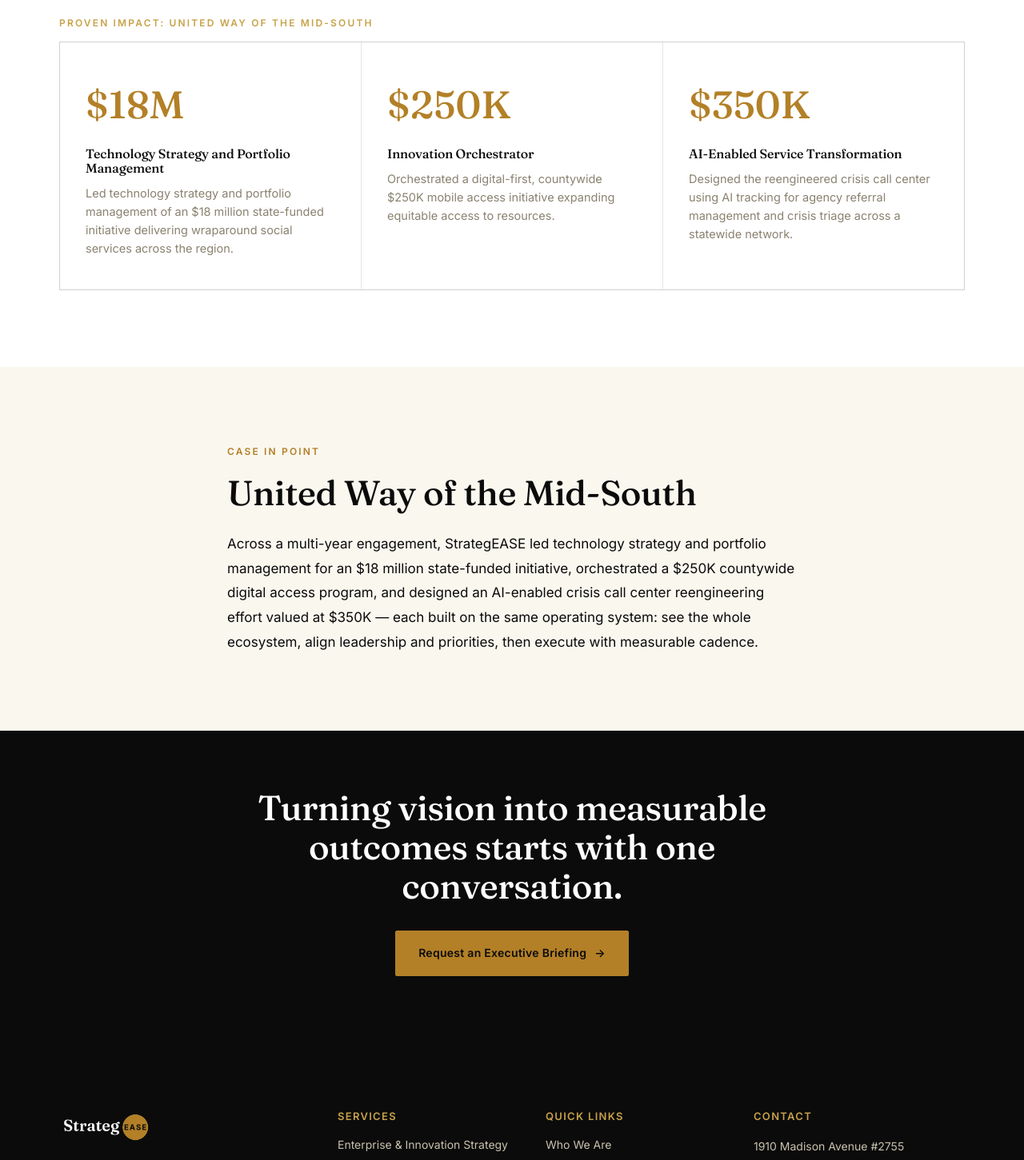
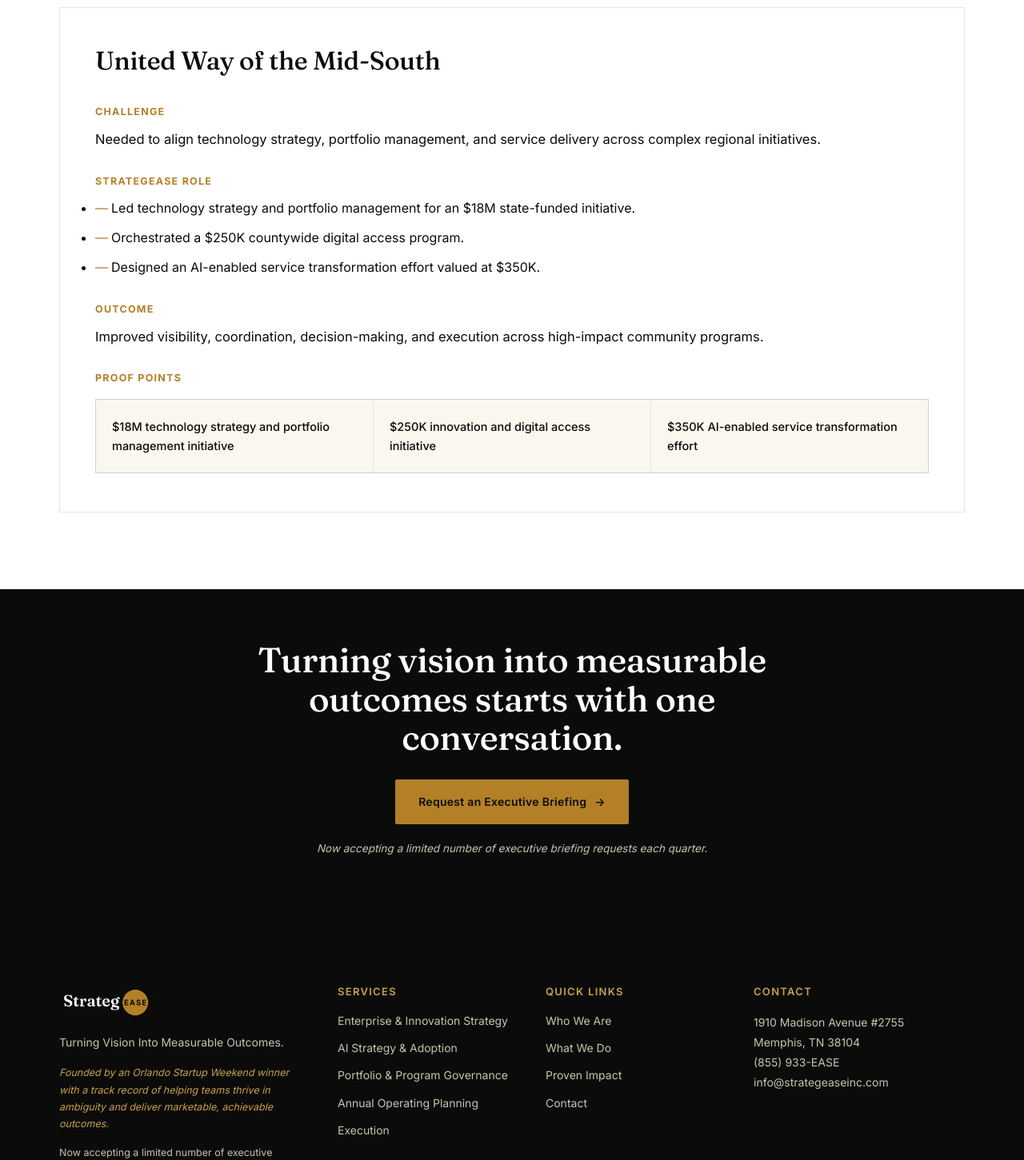
Before and after one commit to jarvisjharris1-dme/strategease, a React (Vite) app: page /proven-impact in a window 1280 px wide. Shown: the part 580-2031 px from the top of the page at 80% size. Built offline with nearby package versions, Linux system fonts and the light colour scheme.

Commit message:
Site Updates founder request

```diff
--- a/index.html
+++ b/index.html
@@ -2,7 +2,7 @@
 <html lang="en">
   <head>
     <meta charset="UTF-8" />
-    <link rel="icon" type="image/svg+xml" href="/favicon.svg" />
+    <link rel="icon" type="image/png" href="/favicon.png" />
     <meta name="viewport" content="width=device-width, initial-scale=1.0" />
     <title>StrategEASE │ Enterprise Strategy, Innovation and AI Execution for Government and Nonprofits</title>
     <meta name="description" content="StrategEASE builds the operating systems that turn strategy into measurable outcomes for government, nonprofit, education, and mission-driven organizations." />
--- /dev/null
+++ b/src/components/CaseStudy.jsx
@@ -0,0 +1,84 @@
+const CASE_STUDIES = [
+  {
+    client: 'United Way of the Mid-South',
+    challenge: 'Needed to align technology strategy, portfolio management, and service delivery across complex regional initiatives.',
+    role: [
+      'Led technology strategy and portfolio management for an $18M state-funded initiative.',
+      'Orchestrated a $250K countywide digital access program.',
+      'Designed an AI-enabled service transformation effort valued at $350K.',
+    ],
+    outcome: 'Improved visibility, coordination, decision-making, and execution across high-impact community programs.',
+    proofPoints: [
+      '$18M technology strategy and portfolio management initiative',
+      '$250K innovation and digital access initiative',
+      '$350K AI-enabled service transformation effort',
+    ],
+  },
+];
+
+function Block({ label, children }) {
+  return (
+    <div style={{ marginBottom: 28 }}>
+      <p style={{ color: 'var(--gold)', fontSize: 12.5, fontWeight: 700, letterSpacing: '0.1em', textTransform: 'uppercase', marginBottom: 10 }}>
+        {label}
+      </p>
+      {children}
+    </div>
+  );
+}
+
+export default function CaseStudy() {
+  return (
+    <div style={{ display: 'flex', flexDirection: 'column', gap: 64 }}>
+      {CASE_STUDIES.map((cs) => (
+        <article
+          key={cs.client}
+          style={{
+            border: '1px solid var(--line-on-light)',
+            padding: '48px 44px',
+            background: 'var(--paper)',
+          }}
+        >
+          <h3 style={{ fontSize: 'clamp(1.5rem, 2.6vw, 2rem)', marginBottom: 36 }}>{cs.client}</h3>
+
+          <Block label="Challenge">
+            <p style={{ fontSize: 16.5, lineHeight: 1.75, color: 'var(--ink)' }}>{cs.challenge}</p>
+          </Block>
+
+          <Block label="StrategEASE Role">
+            <ul style={{ display: 'flex', flexDirection: 'column', gap: 10 }}>
+              {cs.role.map((line) => (
+                <li key={line} style={{ fontSize: 16, lineHeight: 1.7, color: 'var(--ink)', paddingLeft: 20, position: 'relative' }}>
+                  <span style={{ position: 'absolute', left: 0, color: 'var(--gold)' }}>&mdash;</span>
+                  {line}
+                </li>
+              ))}
+            </ul>
+          </Block>
+
+          <Block label="Outcome">
+            <p style={{ fontSize: 16.5, lineHeight: 1.75, color: 'var(--ink)' }}>{cs.outcome}</p>
+          </Block>
+
+          <div>
+            <p style={{ color: 'var(--gold)', fontSize: 12.5, fontWeight: 700, letterSpacing: '0.1em', textTransform: 'uppercase', marginBottom: 16 }}>
+              Proof Points
+            </p>
+            <div style={{ display: 'grid', gridTemplateColumns: 'repeat(3, 1fr)', gap: 1, background: 'var(--line-on-light)', border: '1px solid var(--line-on-light)' }} className="proof-grid">
+              {cs.proofPoints.map((p) => (
+                <div key={p} style={{ background: 'var(--cream)', padding: '22px 20px', fontSize: 14.5, lineHeight: 1.6, fontWeight: 500 }}>
+                  {p}
+                </div>
+              ))}
+            </div>
+          </div>
+        </article>
+      ))}
+      <style>{`
+        @media (max-width: 700px) {
+          .proof-grid { grid-template-columns: 1fr !important; }
+        }
+      `}</style>
+    </div>
+  );
+}
--- a/src/components/CtaBand.jsx
+++ b/src/components/CtaBand.jsx
@@ -3,16 +3,27 @@
 export default function CtaBand({
   heading = 'Turning vision into measurable outcomes starts with one conversation.',
   buttonLabel = 'Request an Executive Briefing',
+  showUrgency = true,
 }) {
   return (
-    <section className="section ink" style={{ paddingTop: 72, paddingBottom: 72, textAlign: 'center' }}>
+    <section className="section ink cta-band" style={{ paddingTop: 64, paddingBottom: 64, textAlign: 'center' }}>
       <div className="container" style={{ maxWidth: 720 }}>
-        <h2 style={{ marginBottom: 32 }}>{heading}</h2>
+        <h2 style={{ marginBottom: 28 }}>{heading}</h2>
         <Link to="/contact" className="btn btn-gold">
           {buttonLabel}
           <span aria-hidden="true">&rarr;</span>
         </Link>
+        {showUrgency && (
+          <p style={{ marginTop: 20, fontSize: 13.5, color: 'var(--muted-on-ink)', fontStyle: 'italic' }}>
+            Now accepting a limited number of executive briefing requests each quarter.
+          </p>
+        )}
       </div>
+      <style>{`
+        @media (max-width: 480px) {
+          .cta-band { padding-top: 44px !important; padding-bottom: 44px !important; }
+        }
+      `}</style>
     </section>
   );
 }
--- a/src/components/Footer.jsx
+++ b/src/components/Footer.jsx
@@ -3,7 +3,7 @@
 
 export default function Footer() {
   return (
-    <footer style={{ background: 'var(--ink)', color: 'var(--muted-on-ink)', paddingTop: 'var(--space-6)' }}>
+    <footer style={{ background: 'var(--ink)', color: 'var(--muted-on-ink)', paddingTop: 'var(--space-6)' }} className="site-footer">
       <div className="container">
         <div
           style={{
@@ -16,8 +16,14 @@
         >
           <div>
             <Logo variant="light" height={42} />
-            <p style={{ marginTop: 18, fontSize: 14, maxWidth: 280, color: 'var(--muted-on-ink)' }}>
+            <p style={{ marginTop: 18, fontSize: 14, maxWidth: 300, color: 'var(--muted-on-ink)' }}>
               Turning Vision Into Measurable Outcomes.
+            </p>
+            <p style={{ marginTop: 16, fontSize: 12.5, lineHeight: 1.7, maxWidth: 300, color: 'var(--gold-bright)', fontStyle: 'italic' }}>
+              Founded by an Orlando Startup Weekend winner with a track record of helping teams thrive in ambiguity and deliver marketable, achievable outcomes.
+            </p>
+            <p style={{ marginTop: 16, fontSize: 12.5, color: 'var(--muted-on-ink)' }}>
+              Now accepting a limited number of executive briefing requests each quarter.
             </p>
           </div>
 
@@ -83,10 +89,11 @@
 
       <style>{`
         @media (max-width: 800px) {
-          .footer-grid { grid-template-columns: 1fr 1fr !important; }
+          .footer-grid { grid-template-columns: 1fr 1fr !important; gap: 32px !important; }
         }
         @media (max-width: 500px) {
-          .footer-grid { grid-template-columns: 1fr !important; }
+          .footer-grid { grid-template-columns: 1fr !important; gap: 28px !important; }
+          .site-footer { padding-top: 48px !important; }
         }
         footer a:hover { color: var(--gold-bright); }
       `}</style>
--- a/src/pages/Contact.jsx
+++ b/src/pages/Contact.jsx
@@ -3,7 +3,7 @@
 export default function Contact() {
   const [submitted, setSubmitted] = useState(false);
   const [values, setValues] = useState({
-    name: '', organization: '', role: '', email: '', outcome: '',
+    name: '', organization: '', role: '', email: '', phone: '', outcome: '',
   });
   const [errors, setErrors] = useState({});
 
@@ -26,13 +26,23 @@
     const v = validate();
     setErrors(v);
     if (Object.keys(v).length === 0) {
+      const subject = encodeURIComponent(`Executive Briefing Request — ${values.organization}`);
+      const body = encodeURIComponent(
+        `Name: ${values.name}\n` +
+        `Organization: ${values.organization}\n` +
+        `Role / Title: ${values.role || '—'}\n` +
+        `Email: ${values.email}\n` +
+        `Phone: ${values.phone || '—'}\n\n` +
+        `What outcome are you trying to drive?\n${values.outcome}`
+      );
+      window.location.href = `mailto:info@strategeaseinc.com?subject=${subject}&body=${body}`;
       setSubmitted(true);
     }
   };
 
   const fieldStyle = {
     width: '100%',
-    padding: '14px 16px',
+    padding: '13px 16px',
     background: 'var(--ink-soft)',
     border: '1px solid var(--line-on-ink)',
     color: 'var(--paper)',
@@ -47,21 +57,24 @@
     fontWeight: 600,
     letterSpacing: '0.03em',
     color: 'var(--muted-on-ink)',
-    marginBottom: 8,
+    marginBottom: 7,
   };
 
   return (
-    <section className="section ink" style={{ paddingTop: 80, minHeight: '70vh' }}>
+    <section className="section ink page-hero" style={{ minHeight: '70vh' }}>
       <div className="container">
-        <div className="contact-grid" style={{ display: 'grid', gridTemplateColumns: '1fr 1.1fr', gap: 64 }}>
+        <div className="contact-grid" style={{ display: 'grid', gridTemplateColumns: '1fr 1.1fr', gap: 56 }}>
           <div>
-            <p className="eyebrow" style={{ marginBottom: 18 }}>Contact</p>
-            <h1 style={{ color: 'var(--paper)', marginBottom: 22 }}>Request an Executive Briefing</h1>
-            <p style={{ color: 'var(--muted-on-ink)', fontSize: 17, lineHeight: 1.75, marginBottom: 48 }}>
+            <p className="eyebrow" style={{ marginBottom: 16 }}>Contact</p>
+            <h1 style={{ color: 'var(--paper)', marginBottom: 16 }}>Request an Executive Briefing</h1>
+            <p style={{ color: 'var(--muted-on-ink)', fontSize: 16.5, lineHeight: 1.7, marginBottom: 14 }}>
               Tell us what you are trying to move. We will bring a point of view.
             </p>
+            <p style={{ color: 'var(--gold-bright)', fontSize: 13.5, fontStyle: 'italic', marginBottom: 36 }}>
+              Now accepting a limited number of executive briefing requests each quarter.
+            </p>
 
-            <div style={{ display: 'flex', flexDirection: 'column', gap: 24, fontSize: 15 }}>
+            <div style={{ display: 'flex', flexDirection: 'column', gap: 20, fontSize: 15 }}>
               <div>
                 <p style={{ color: 'var(--gold-bright)', fontSize: 12.5, fontWeight: 600, letterSpacing: '0.08em', textTransform: 'uppercase', marginBottom: 6 }}>Address</p>
                 <p style={{ color: 'var(--muted-on-ink)' }}>1910 Madison Avenue #2755<br />Memphis, TN 38104</p>
@@ -77,45 +90,50 @@
             </div>
           </div>
 
-          <div style={{ background: 'var(--ink-soft)', border: '1px solid var(--line-on-ink)', padding: '44px 40px' }}>
+          <div style={{ background: 'var(--ink-soft)', border: '1px solid var(--line-on-ink)', padding: '36px 32px' }}>
             {submitted ? (
-              <div role="status" style={{ textAlign: 'center', padding: '40px 0' }}>
-                <div style={{ width: 56, height: 56, border: '1.5px solid var(--gold)', borderRadius: '50%', display: 'flex', alignItems: 'center', justifyContent: 'center', margin: '0 auto 24px' }}>
-                  <svg width="22" height="16" viewBox="0 0 22 16" fill="none">
+              <div role="status" style={{ textAlign: 'center', padding: '32px 0' }}>
+                <div style={{ width: 52, height: 52, border: '1.5px solid var(--gold)', borderRadius: '50%', display: 'flex', alignItems: 'center', justifyContent: 'center', margin: '0 auto 22px' }}>
+                  <svg width="20" height="15" viewBox="0 0 22 16" fill="none">
                     <path d="M1 8L8 15L21 1" stroke="var(--gold-bright)" strokeWidth="2" strokeLinecap="round" strokeLinejoin="round" />
                   </svg>
                 </div>
-                <h3 style={{ color: 'var(--paper)', marginBottom: 12 }}>Thank you.</h3>
-                <p style={{ color: 'var(--muted-on-ink)', fontSize: 15.5 }}>
-                  We have received your request and a member of our team will follow up shortly.
+                <h3 style={{ color: 'var(--paper)', marginBottom: 10 }}>Thank you.</h3>
+                <p style={{ color: 'var(--muted-on-ink)', fontSize: 15 }}>
+                  Your email client should have opened with your request addressed to info@strategeaseinc.com. If it didn't open automatically, please email us directly.
                 </p>
               </div>
             ) : (
               <form onSubmit={handleSubmit} noValidate>
-                <div style={{ marginBottom: 22 }}>
+                <div style={{ marginBottom: 18 }}>
                   <label htmlFor="name" style={labelStyle}>Name</label>
                   <input id="name" name="name" type="text" value={values.name} onChange={handleChange} style={fieldStyle} aria-invalid={!!errors.name} aria-describedby={errors.name ? 'name-error' : undefined} />
                   {errors.name && <p id="name-error" style={{ color: 'var(--gold-bright)', fontSize: 13, marginTop: 6 }}>{errors.name}</p>}
                 </div>
 
-                <div style={{ marginBottom: 22 }}>
+                <div style={{ marginBottom: 18 }}>
                   <label htmlFor="organization" style={labelStyle}>Organization</label>
                   <input id="organization" name="organization" type="text" value={values.organization} onChange={handleChange} style={fieldStyle} aria-invalid={!!errors.organization} aria-describedby={errors.organization ? 'org-error' : undefined} />
                   {errors.organization && <p id="org-error" style={{ color: 'var(--gold-bright)', fontSize: 13, marginTop: 6 }}>{errors.organization}</p>}
                 </div>
 
-                <div style={{ marginBottom: 22 }}>
+                <div style={{ marginBottom: 18 }}>
                   <label htmlFor="role" style={labelStyle}>Role / Title</label>
                   <input id="role" name="role" type="text" value={values.role} onChange={handleChange} style={fieldStyle} />
                 </div>
 
-                <div style={{ marginBottom: 22 }}>
+                <div style={{ marginBottom: 18 }}>
                   <label htmlFor="email" style={labelStyle}>Email</label>
                   <input id="email" name="email" type="email" value={values.email} onChange={handleChange} style={fieldStyle} aria-invalid={!!errors.email} aria-describedby={errors.email ? 'email-error' : undefined} />
                   {errors.email && <p id="email-error" style={{ color: 'var(--gold-bright)', fontSize: 13, marginTop: 6 }}>{errors.email}</p>}
                 </div>
 
-                <div style={{ marginBottom: 32 }}>
+                <div style={{ marginBottom: 18 }}>
+                  <label htmlFor="phone" style={labelStyle}>Phone <span style={{ textTransform: 'none', fontWeight: 400, opacity: 0.7 }}>(optional)</span></label>
+                  <input id="phone" name="phone" type="tel" value={values.phone} onChange={handleChange} style={fieldStyle} />
+                </div>
+
+                <div style={{ marginBottom: 26 }}>
                   <label htmlFor="outcome" style={labelStyle}>What outcome are you trying to drive?</label>
                   <textarea id="outcome" name="outcome" rows={4} value={values.outcome} onChange={handleChange} style={{ ...fieldStyle, resize: 'vertical' }} aria-invalid={!!errors.outcome} aria-describedby={errors.outcome ? 'outcome-error' : undefined} />
                   {errors.outcome && <p id="outcome-error" style={{ color: 'var(--gold-bright)', fontSize: 13, marginTop: 6 }}>{errors.outcome}</p>}
@@ -129,7 +147,9 @@
           </div>
         </div>
       </div>
-      <style>{`@media (max-width: 860px) { .contact-grid { grid-template-columns: 1fr !important; } }`}</style>
+      <style>{`
+        @media (max-width: 860px) { .contact-grid { grid-template-columns: 1fr !important; gap: 40px !important; } }
+      `}</style>
     </section>
   );
 }
--- a/src/pages/Home.jsx
+++ b/src/pages/Home.jsx
@@ -2,6 +2,7 @@
 import StrategEaseOS from '../components/StrategEaseOS';
 import ProvenImpact from '../components/ProvenImpact';
 import CtaBand from '../components/CtaBand';
+import founderPhoto from '../assets/founder/nym.jpeg';
 
 const DIFFERENTIATORS = [
   {
@@ -21,21 +22,27 @@
 export default function Home() {
   return (
     <>
-      <section className="section ink" style={{ paddingTop: 100, paddingBottom: 100 }}>
+      <section className="section ink hero-section">
         <div className="container">
           <div className="hero-grid" style={{ display: 'grid', gridTemplateColumns: '1.1fr 0.9fr', gap: 60, alignItems: 'center' }}>
             <div>
               <p className="eyebrow" style={{ marginBottom: 22 }}>SEE &middot; ALIGN &middot; DELIVER</p>
-              <h1 style={{ color: 'var(--paper)', marginBottom: 26 }}>
+              <h1 style={{ color: 'var(--paper)', marginBottom: 18 }}>
                 We build the operating systems that turn strategy into measurable outcomes.
               </h1>
-              <p style={{ color: 'var(--muted-on-ink)', fontSize: 18, maxWidth: 540, marginBottom: 38, lineHeight: 1.7 }}>
+              <p style={{ color: 'var(--gold-bright)', fontSize: 17, fontWeight: 600, marginBottom: 26, lineHeight: 1.5 }}>
+                Trusted to lead $20M+ in transformation initiatives across government, healthcare, education, and nonprofit organizations.
+              </p>
+              <p style={{ color: 'var(--muted-on-ink)', fontSize: 18, maxWidth: 540, marginBottom: 30, lineHeight: 1.7 }}>
                 StrategEASE is a boutique strategy and execution firm for government, nonprofit, education, and mission-driven organizations. We help leaders see the whole system, align the organization, and deliver results that hold up.
               </p>
-              <div style={{ display: 'flex', gap: 16, flexWrap: 'wrap' }}>
+              <div style={{ display: 'flex', gap: 16, flexWrap: 'wrap', marginBottom: 18 }}>
                 <Link to="/contact" className="btn btn-gold">Request an Executive Briefing</Link>
                 <a href="#how-we-work" className="btn btn-outline-ink">See How We Work</a>
               </div>
+              <p style={{ color: 'var(--muted-on-ink)', fontSize: 13.5, fontStyle: 'italic' }}>
+                Now accepting a limited number of executive briefing requests each quarter.
+              </p>
             </div>
 
             <div aria-hidden="true" style={{ position: 'relative' }}>
@@ -91,6 +98,47 @@
         <style>{`@media (max-width: 800px) { .diff-grid { grid-template-columns: 1fr !important; gap: 36px !important; } }`}</style>
       </section>
 
+      <section className="section cream">
+        <div className="container">
+          <div className="founder-grid" style={{ display: 'grid', gridTemplateColumns: '280px 1fr', gap: 56, alignItems: 'center' }}>
+            <div
+              style={{
+                width: 220,
+                height: 220,
+                borderRadius: '50%',
+                overflow: 'hidden',
+                border: '2px solid var(--gold)',
+                margin: '0 auto',
+              }}
+            >
+              <img
+                src={founderPhoto}
+                alt="Nym, Founder of StrategEASE"
+                style={{ width: '100%', height: '100%', objectFit: 'cover', display: 'block' }}
+              />
+            </div>
+            <div>
+              <p className="eyebrow on-light" style={{ marginBottom: 16 }}>Meet the Founder</p>
+              <h2 style={{ marginBottom: 6 }}>Nym</h2>
+              <p style={{ color: 'var(--gold)', fontWeight: 600, fontSize: 14.5, letterSpacing: '0.03em', marginBottom: 22, textTransform: 'uppercase' }}>
+                Founder, StrategEASE
+              </p>
+              <p style={{ fontSize: 16.5, lineHeight: 1.8, color: 'var(--ink)', marginBottom: 16 }}>
+                StrategEASE was founded by Nym, a strategy and execution leader known for helping organizations turn ambiguity into action. Her work sits at the intersection of enterprise strategy, innovation, AI adoption, governance, and measurable execution.
+              </p>
+              <p style={{ fontSize: 16.5, lineHeight: 1.8, color: 'var(--muted)' }}>
+                As the winner of Orlando Startup Weekend, Nym demonstrated her ability to help teams move quickly through uncertainty, clarify market opportunities, and focus on achievable outcomes. That same operating mindset now shapes how StrategEASE helps governments, nonprofits, healthcare, education, and mission-driven organizations build systems that deliver.
+              </p>
+            </div>
+          </div>
+        </div>
+        <style>{`
+          @media (max-width: 700px) {
+            .founder-grid { grid-template-columns: 1fr !important; text-align: center; }
+          }
+        `}</style>
+      </section>
+
       <section id="how-we-work" className="section ink">
         <div className="container">
           <div style={{ textAlign: 'center', maxWidth: 640, margin: '0 auto 64px' }}>
--- a/src/pages/ProvenImpactPage.jsx
+++ b/src/pages/ProvenImpactPage.jsx
@@ -1,16 +1,16 @@
-import ProvenImpact from '../components/ProvenImpact';
+import CaseStudy from '../components/CaseStudy';
 import CtaBand from '../components/CtaBand';
 
 export default function ProvenImpactPage() {
   return (
     <>
-      <section className="section ink" style={{ paddingTop: 80, paddingBottom: 70 }}>
+      <section className="section ink page-hero">
         <div className="container" style={{ maxWidth: 760 }}>
-          <p className="eyebrow" style={{ marginBottom: 18 }}>Proven Impact</p>
-          <h1 style={{ color: 'var(--paper)', marginBottom: 22 }}>
+          <p className="eyebrow" style={{ marginBottom: 16 }}>Proven Impact</p>
+          <h1 style={{ color: 'var(--paper)', marginBottom: 18 }}>
             Real dollar impact, not just deliverables.
           </h1>
-          <p style={{ color: 'var(--muted-on-ink)', fontSize: 18, lineHeight: 1.7 }}>
+          <p style={{ color: 'var(--muted-on-ink)', fontSize: 17, lineHeight: 1.7 }}>
             We measure our work the way our clients measure theirs: in outcomes that hold up after we leave the room.
           </p>
         </div>
@@ -18,17 +18,7 @@
 
       <section className="section paper">
         <div className="container">
-          <ProvenImpact />
-        </div>
-      </section>
-
-      <section className="section cream">
-        <div className="container" style={{ maxWidth: 760 }}>
-          <p className="eyebrow on-light" style={{ marginBottom: 18 }}>Case in Point</p>
-          <h2 style={{ marginBottom: 24 }}>United Way of the Mid-South</h2>
-          <p style={{ fontSize: 17, lineHeight: 1.8, color: 'var(--ink)' }}>
-            Across a multi-year engagement, StrategEASE led technology strategy and portfolio management for an $18 million state-funded initiative, orchestrated a $250K countywide digital access program, and designed an AI-enabled crisis call center reengineering effort valued at $350K &mdash; each built on the same operating system: see the whole ecosystem, align leadership and priorities, then execute with measurable cadence.
-          </p>
+          <CaseStudy />
         </div>
       </section>
 
--- a/src/pages/Services.jsx
+++ b/src/pages/Services.jsx
@@ -18,7 +18,7 @@
 export default function Services() {
   return (
     <>
-      <section className="section ink" style={{ paddingTop: 80, paddingBottom: 70 }}>
+      <section className="section ink page-hero">
         <div className="container" style={{ maxWidth: 760 }}>
           <p className="eyebrow" style={{ marginBottom: 18 }}>What We Do</p>
           <h1 style={{ color: 'var(--paper)', marginBottom: 22 }}>
--- a/src/pages/WhoWeAre.jsx
+++ b/src/pages/WhoWeAre.jsx
@@ -3,7 +3,7 @@
 export default function WhoWeAre() {
   return (
     <>
-      <section className="section ink" style={{ paddingTop: 80, paddingBottom: 70 }}>
+      <section className="section ink page-hero">
         <div className="container" style={{ maxWidth: 760 }}>
           <p className="eyebrow" style={{ marginBottom: 18 }}>Who We Are</p>
           <h1 style={{ color: 'var(--paper)' }}>
```
Also changed, not shown: src/index.css (+21 -1 lines), src/assets/founder/nym.jpeg (added), 1 other file (tests, documents, lock files or other folders).
